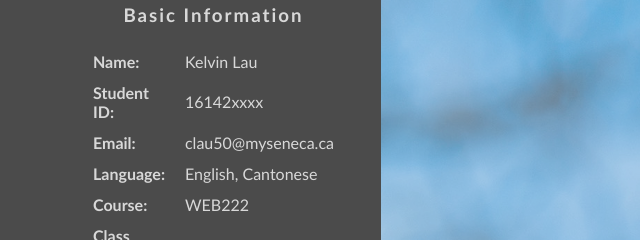
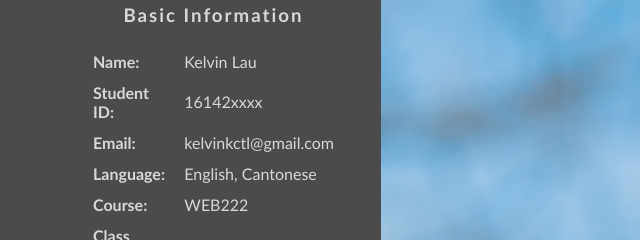
Before and after one commit to kelvinlct/kelvin-first-portfoilo, a plain HTML site: page index.html in a window 1280 px wide. Shown: the part 2080-2320 px from the top of the page, 599-1239 px from the left. Drawn offline with Linux system fonts and the light colour scheme.

Commit message:
Update index.html

```diff
--- a/index.html
+++ b/index.html
@@ -102,7 +102,7 @@
                 </tr>
                 <tr>
                   <th>Email:</th>
-                  <td>clau50@myseneca.ca</td>
+                  <td>kelvinkctl@gmail.com</td>
                 </tr>
                 <tr>
                   <th>Language:</th>
```
